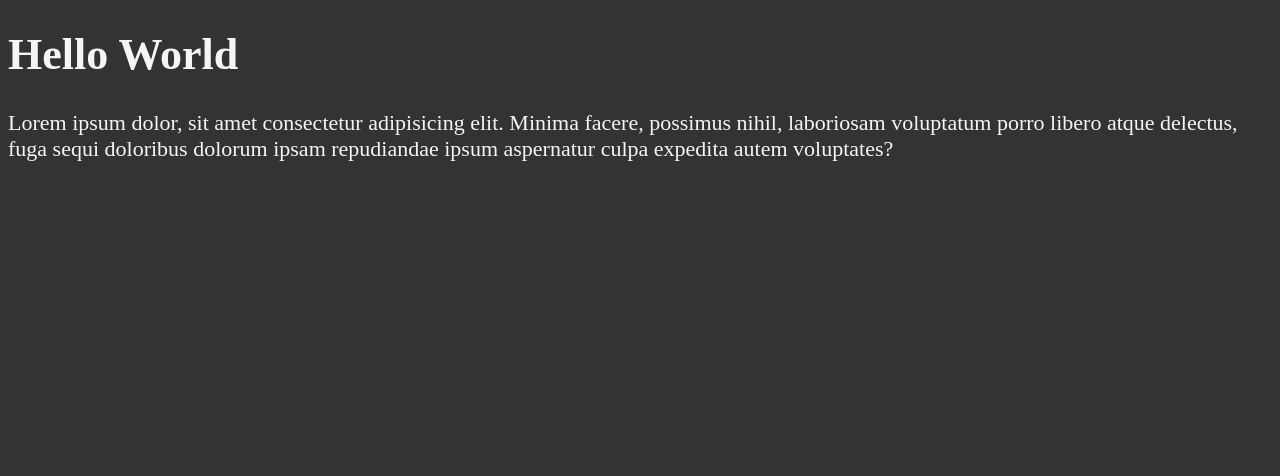
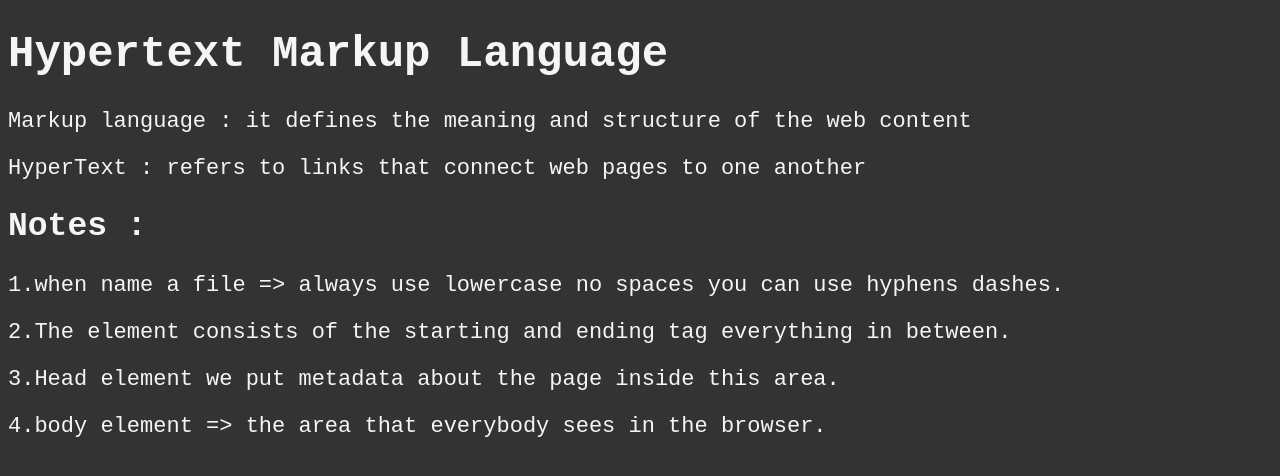
Before and after one commit to DevBigBoy/HTML-Workshop, a plain HTML site: page Day01/index.html in a window 1280 px wide. Drawn offline with Linux system fonts and the light colour scheme.

Commit message:
update readme

```diff
--- a/Day01/index.html
+++ b/Day01/index.html
@@ -1,25 +1,40 @@
 <!DOCTYPE html>
+<!-- declare the language -->
 <html lang="en">
   <head>
-    <meta charset="UTF-8">
-    <meta name="viewport" content="width=device-width, initial-scale=1.0">
-    <title>My first Web Page</title>
+    <meta charset="UTF-8" />
+    <meta name="viewport" content="width=device-width, initial-scale=1.0" />
+    <title>My First Web Page</title>
 
     <style>
       html {
         font-size: 22px;
+        font-family: "Courier New", Courier, monospace;
       }
 
       body {
         color: whitesmoke;
         background-color: #333;
       }
-
     </style>
   </head>
   <body>
-    <h1>Hello World</h1>
-    <p>Lorem ipsum dolor, sit amet consectetur adipisicing elit. Minima facere, possimus nihil, laboriosam voluptatum porro libero atque delectus, fuga sequi doloribus dolorum ipsam repudiandae ipsum aspernatur culpa expedita autem voluptates?</p>
-
+    <!-- Heading -->
+    <h1>Hypertext Markup Language</h1>
+    <p>
+      Markup language : it defines the meaning and structure of the web content
+    </p>
+    <p>HyperText : refers to links that connect web pages to one another</p>
+    <h2>Notes :</h2>
+    <p>
+      1.when name a file => always use lowercase no spaces you can use hyphens
+      dashes.
+    </p>
+    <p>
+      2.The element consists of the starting and ending tag everything in
+      between.
+    </p>
+    <p>3.Head element we put metadata about the page inside this area.</p>
+    <p>4.body element => the area that everybody sees in the browser.</p>
   </body>
 </html>
```
Also changed, not shown: 1 other file. Lines whose indentation alone changed are shown as unchanged.
